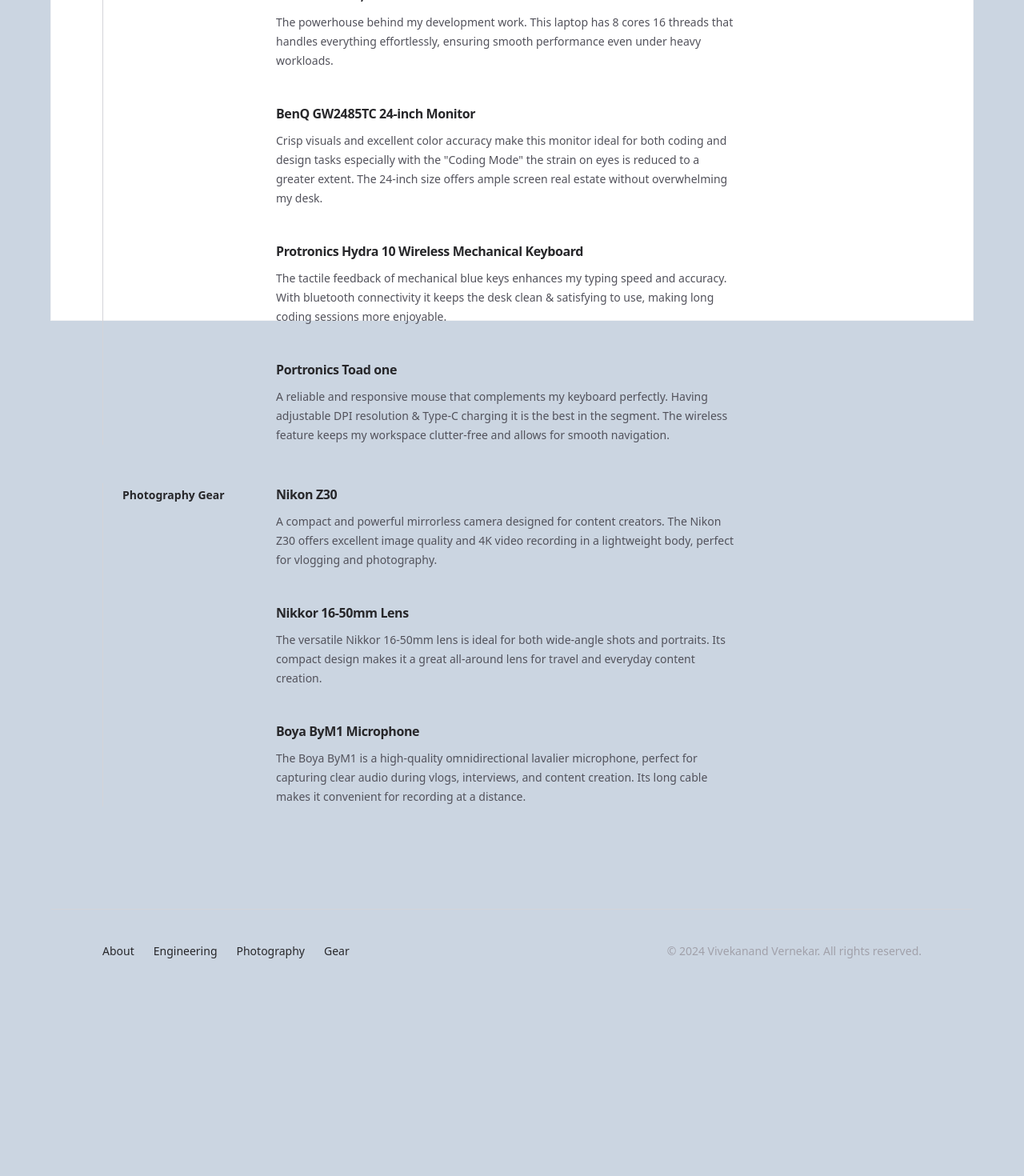
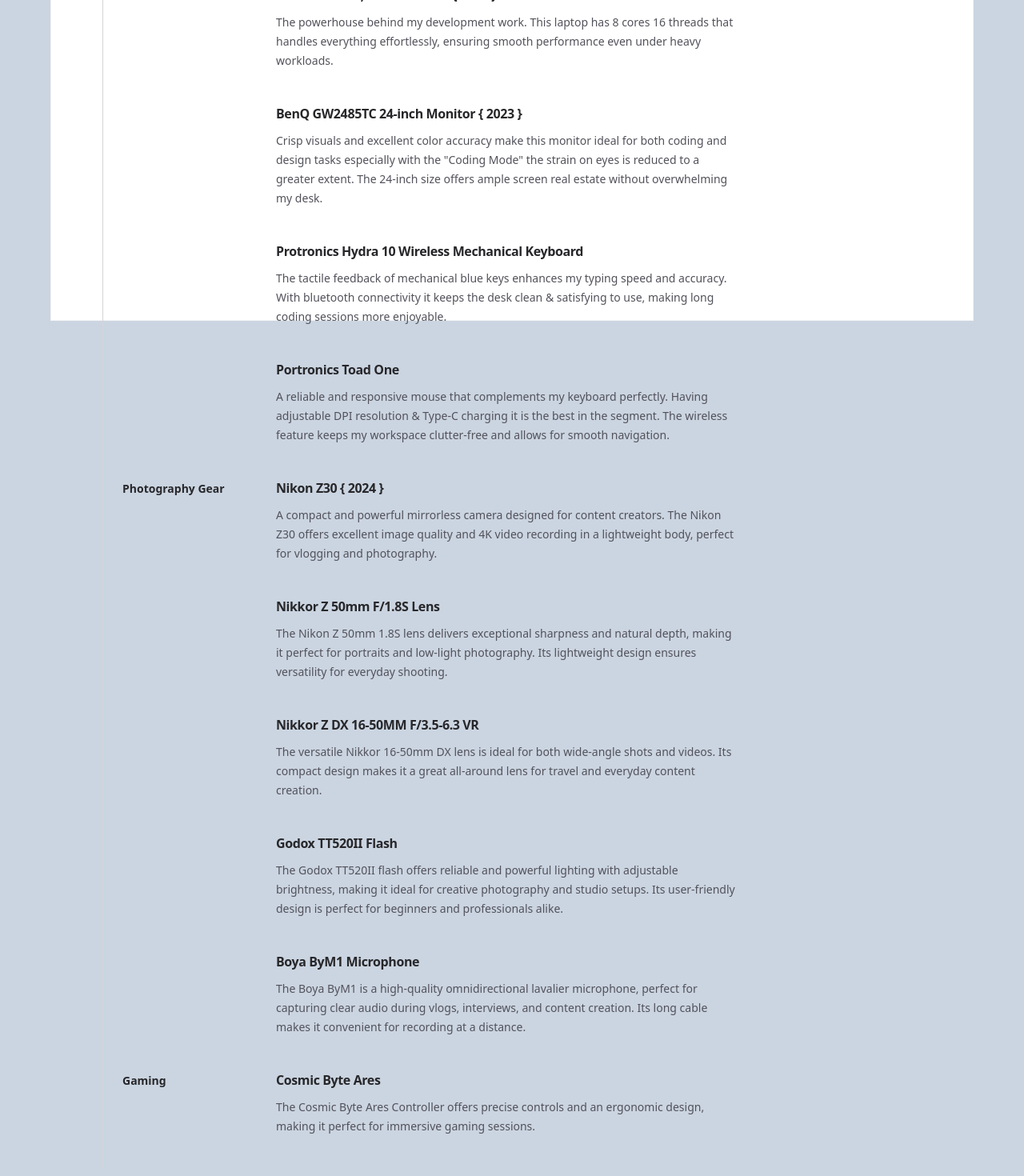
Before and after one commit to james-vicky/spotlight, a Next.js app: page /gear in a window 1280 px wide. Shown: the part 400-1870 px from the top of the page at 80% size. Before the commit the page ends 1665 px from the top, so only its background shows below. Built offline with nearby package versions, Linux system fonts and the light colour scheme; no server answers.

Commit message:
Add camera gear items and details

```diff
--- a/src/app/gear/page.jsx
+++ b/src/app/gear/page.jsx
@@ -5,7 +5,7 @@ import { SimpleLayout } from '@/components/SimpleLayout'
 function ToolsSection({ children, ...props }) {
   return (
     <Section {...props}>
-      <ul role="list" className="space-y-10">
+      <ul role="list" className="space-y-10 mb-10">
         {children}
       </ul>
     </Section>
@@ -35,32 +35,44 @@ export default function GearSetup() {
       intro="A glimpse into the gadgets that power my work and creativity."
     >
       <ToolsSection title="Workstation">
-        <Tool title="Asus ROG G17, 8GB GTX 1650 2021">
+        <Tool title="Asus ROG G17, 8GB GTX 1650 { 2021 }">
           The powerhouse behind my development work. This laptop has 8 cores 16 threads that handles everything effortlessly, ensuring smooth performance even under heavy workloads.
         </Tool>
-        <Tool title="BenQ GW2485TC 24-inch Monitor">
+        <Tool title="BenQ GW2485TC 24-inch Monitor { 2023 }">
           Crisp visuals and excellent color accuracy make this monitor ideal for both coding and design tasks especially with the &quot;Coding Mode&quot; the strain on eyes is reduced to a greater extent. The 24-inch size offers ample screen real estate without overwhelming my desk.
         </Tool>
         <Tool title="Protronics Hydra 10 Wireless Mechanical Keyboard">
           The tactile feedback of mechanical blue keys enhances my typing speed and accuracy. With bluetooth connectivity it keeps the desk clean & satisfying to use, making long coding sessions more enjoyable.
         </Tool>
-        <Tool title="Portronics Toad one">
+        <Tool title="Portronics Toad One">
           A reliable and responsive mouse that complements my keyboard perfectly. Having adjustable DPI resolution & Type-C charging it is the best in the segment. The wireless feature keeps my workspace clutter-free and allows for smooth navigation.
         </Tool>
       </ToolsSection>
-      <br/> <br/>
+
       <ToolsSection title="Photography Gear">
-        <Tool title="Nikon Z30">
+        <Tool title="Nikon Z30 { 2024 }">
           A compact and powerful mirrorless camera designed for content creators. The Nikon Z30 offers excellent image quality and 4K video recording in a lightweight body, perfect for vlogging and photography.
         </Tool>
-        <Tool title="Nikkor 16-50mm Lens">
-          The versatile Nikkor 16-50mm lens is ideal for both wide-angle shots and portraits. Its compact design makes it a great all-around lens for travel and everyday content creation.
+        <Tool title="Nikkor Z 50mm F/1.8S Lens">
+          The Nikon Z 50mm 1.8S lens delivers exceptional sharpness and natural depth, making it perfect for portraits and low-light photography. Its lightweight design ensures versatility for everyday shooting.
+        </Tool>
+        <Tool title="Nikkor Z DX 16-50MM F/3.5-6.3 VR">
+          The versatile Nikkor 16-50mm DX lens is ideal for both wide-angle shots and videos. Its compact design makes it a great all-around lens for travel and everyday content creation.
+        </Tool>
+        <Tool title="Godox TT520II Flash">
+          The Godox TT520II flash offers reliable and powerful lighting with adjustable brightness, making it ideal for creative photography and studio setups. Its user-friendly design is perfect for beginners and professionals alike.
         </Tool>
         <Tool title="Boya ByM1 Microphone">
           The Boya ByM1 is a high-quality omnidirectional lavalier microphone, perfect for capturing clear audio during vlogs, interviews, and content creation. Its long cable makes it convenient for recording at a distance.
         </Tool>
       </ToolsSection>
 
+      <ToolsSection title="Gaming">
+        <Tool title="Cosmic Byte Ares">
+          The Cosmic Byte Ares Controller offers precise controls and an ergonomic design, making it perfect for immersive gaming sessions.
+        </Tool>
+      </ToolsSection>
+
     </SimpleLayout>
   )
 }
```
